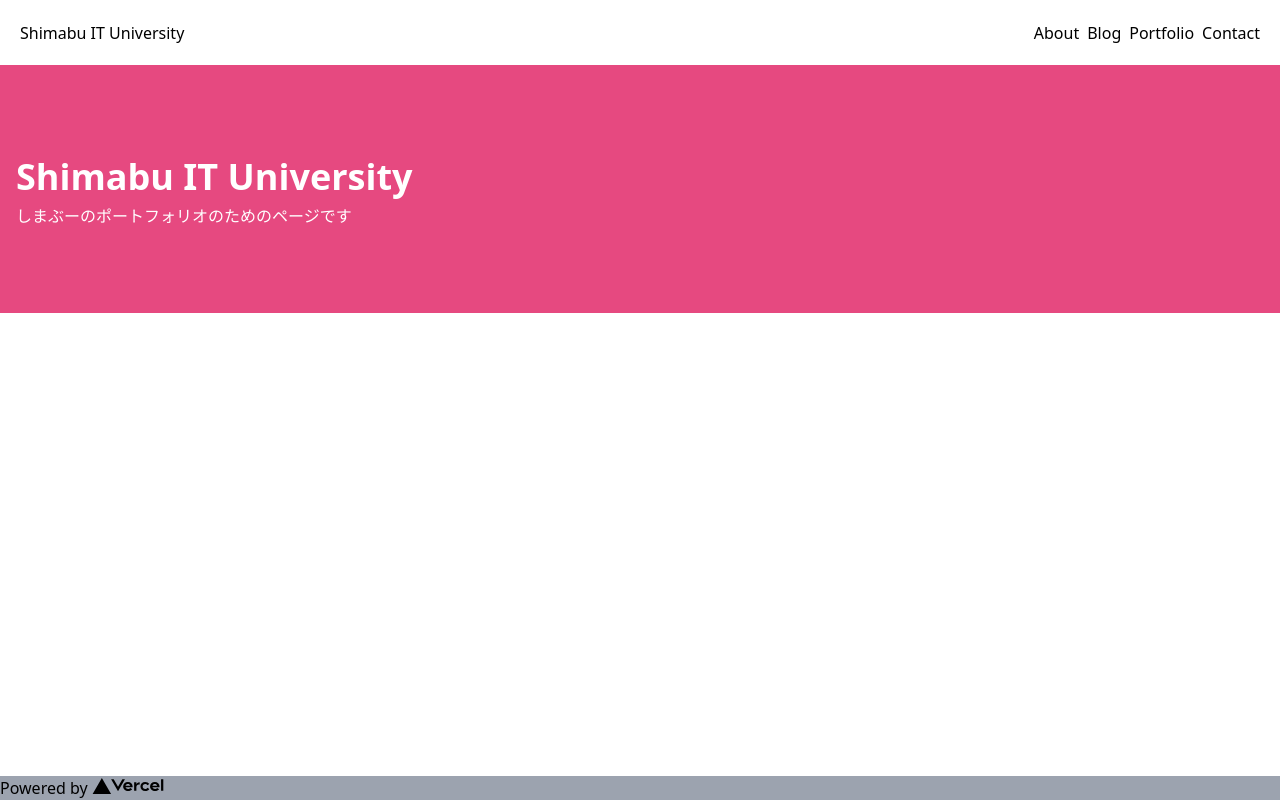
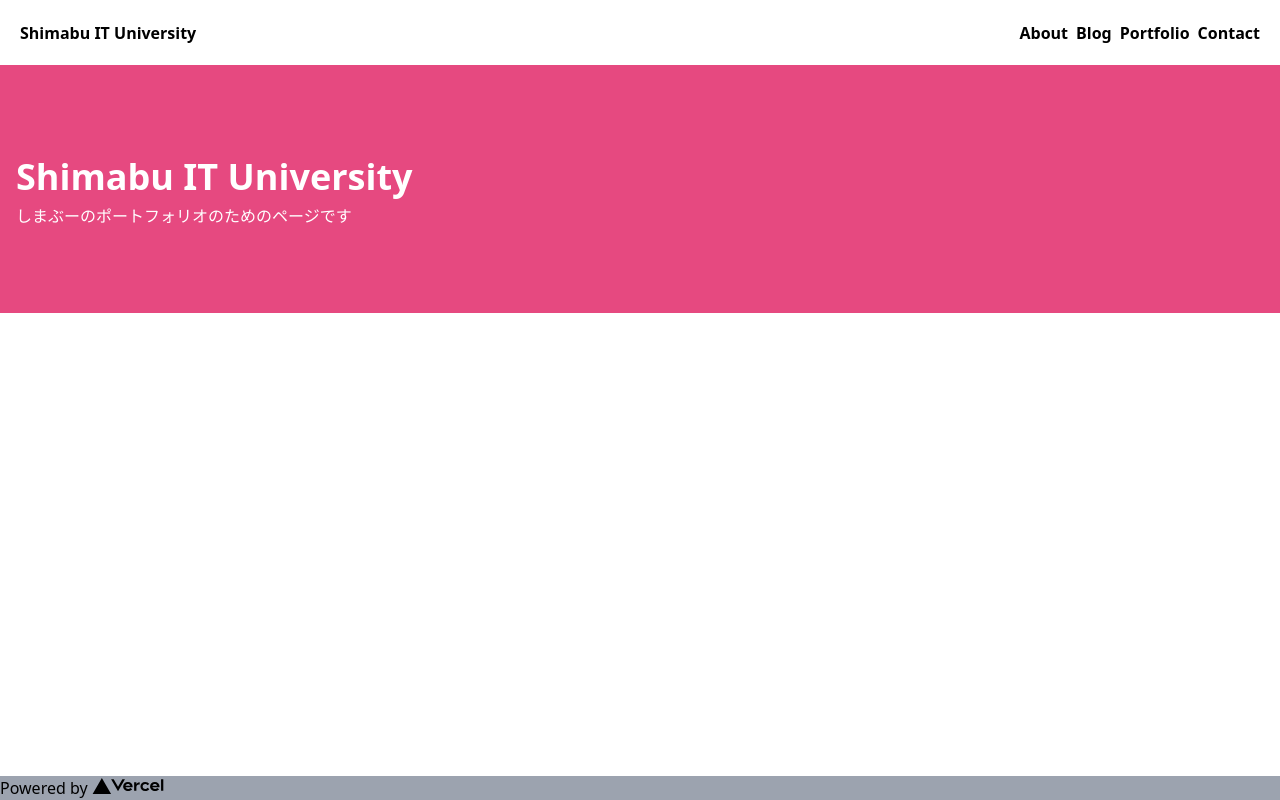
Before and after one commit to oshita-n/qin_portfilio, a Next.js app: page / in a window 1280 px wide. Built offline with nearby package versions, Linux system fonts and the light colour scheme.

Commit message:
🔨 文字のフォントの調整

```diff
--- a/src/layout/Header.tsx
+++ b/src/layout/Header.tsx
@@ -3,7 +3,7 @@ import { FC, ReactNode } from 'react';
 export const Header: FC = () => {
   return (
     <div>
-      <header className='flex w-screen h-[65px] items-center justify-center'>
+      <header className='flex w-screen h-[65px] items-center justify-center font-bold'>
         <h1 className='ml-5'>Shimabu IT University</h1>
         <ul className='flex ml-auto mr-5'>
             <li className='ml-2'><a href='#'>About</a></li>
```
